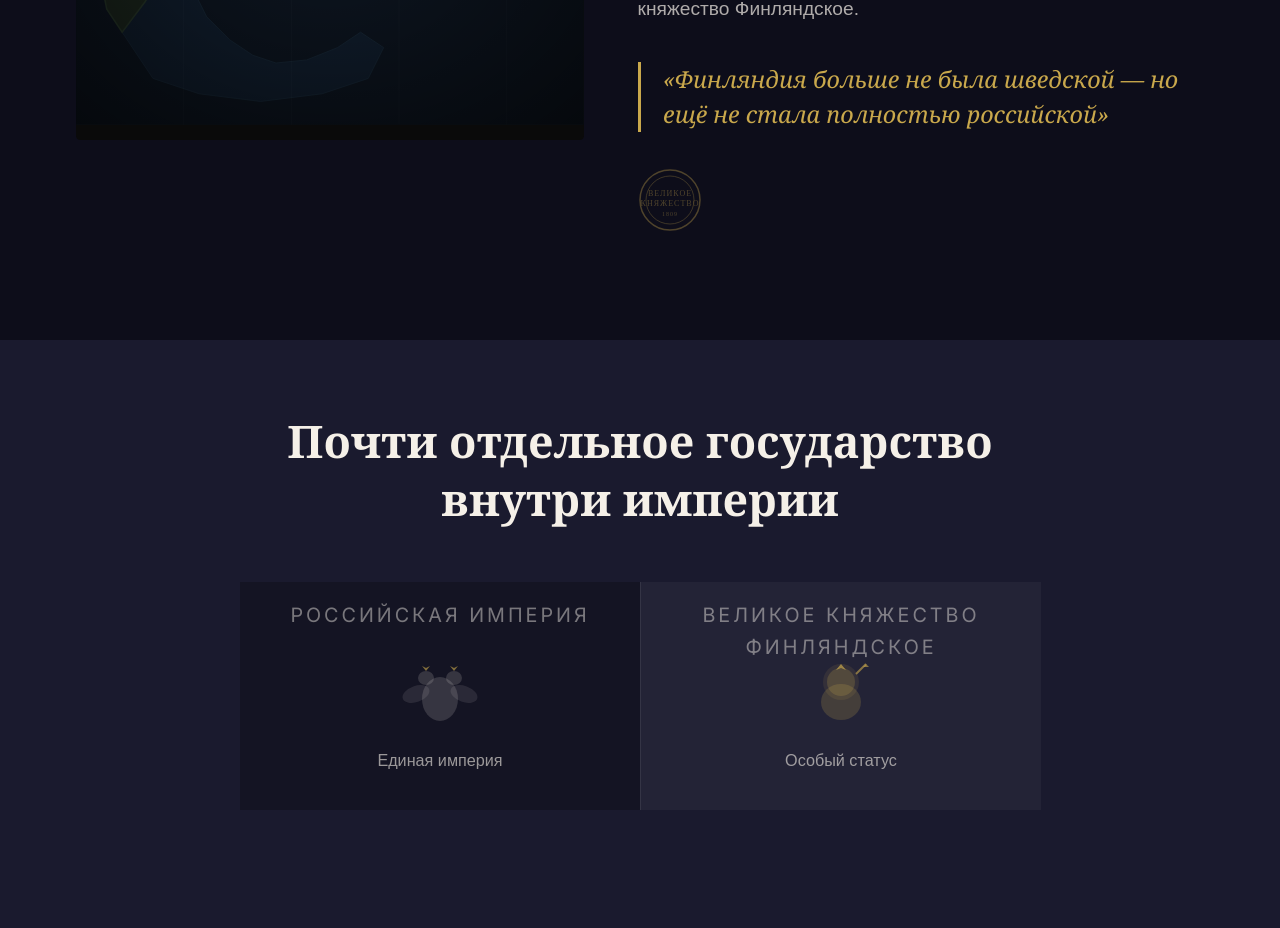
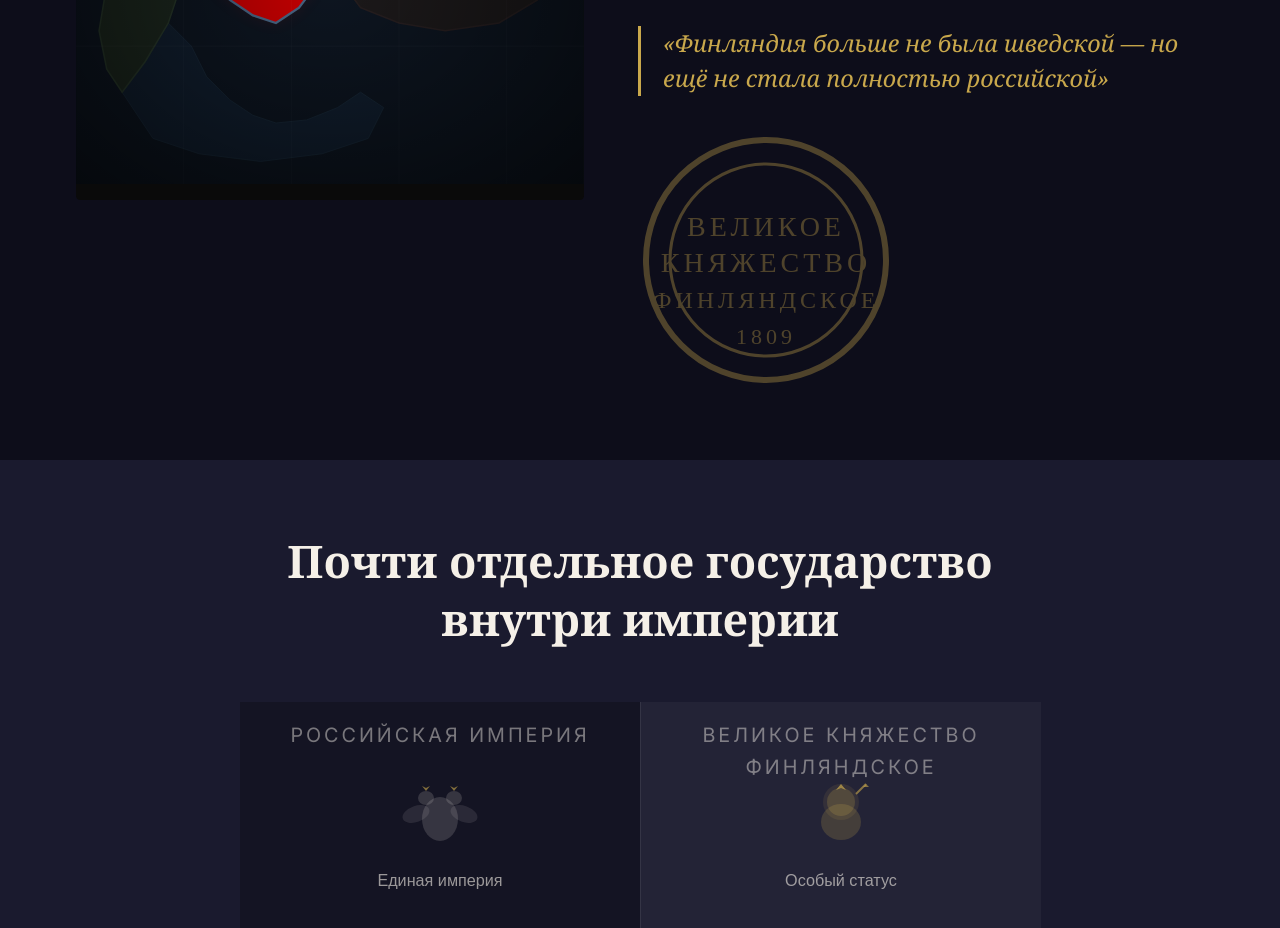
Before and after one commit to Gipoteza/finlandhistory, a Next.js app: page / in a window 1280 px wide. Shown: the part 1260-2188 px from the top of the page. Built offline with nearby package versions, Linux system fonts and the light colour scheme; a web font is replaced by a local one.

Commit message:
fix: scale seal SVG 4x larger, add ФИНЛЯНДСКОЕ text

```diff
--- a/src/components/sections/Chapter1809.tsx
+++ b/src/components/sections/Chapter1809.tsx
@@ -149,8 +149,8 @@ export default function Chapter1809() {
           <FadeInView delay={650} direction="none">
             <div aria-hidden="true" style={{ opacity: 0.35 }}>
               <svg
-                width="64"
-                height="64"
+                width="256"
+                height="256"
                 viewBox="0 0 64 64"
                 fill="none"
                 xmlns="http://www.w3.org/2000/svg"
@@ -160,10 +160,10 @@ export default function Chapter1809() {
                 <circle cx="32" cy="32" r="24" stroke="#c9a84c" strokeWidth="0.75" />
                 <text
                   x="32"
-                  y="28"
+                  y="26"
                   textAnchor="middle"
                   fill="#c9a84c"
-                  fontSize="8"
+                  fontSize="7"
                   fontFamily="serif"
                   letterSpacing="1"
                 >
@@ -171,10 +171,10 @@ export default function Chapter1809() {
                 </text>
                 <text
                   x="32"
-                  y="38"
+                  y="35"
                   textAnchor="middle"
                   fill="#c9a84c"
-                  fontSize="8"
+                  fontSize="7"
                   fontFamily="serif"
                   letterSpacing="1"
                 >
@@ -182,10 +182,21 @@ export default function Chapter1809() {
                 </text>
                 <text
                   x="32"
-                  y="48"
+                  y="44"
                   textAnchor="middle"
                   fill="#c9a84c"
                   fontSize="6"
+                  fontFamily="serif"
+                  letterSpacing="1"
+                >
+                  ФИНЛЯНДСКОЕ
+                </text>
+                <text
+                  x="32"
+                  y="53"
+                  textAnchor="middle"
+                  fill="#c9a84c"
+                  fontSize="5.5"
                   fontFamily="serif"
                   letterSpacing="1"
                 >
```
